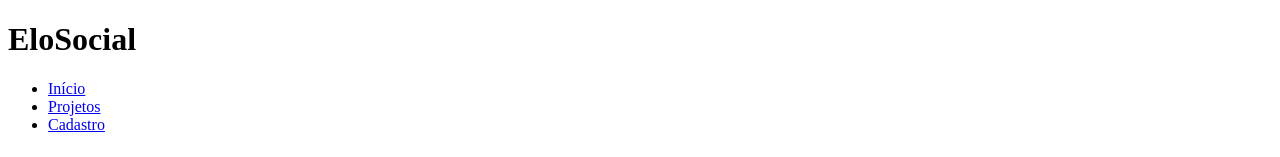
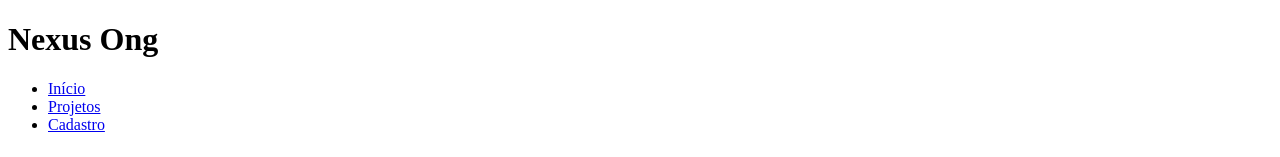
Before and after one commit to Amandalvss/Nexus-Ong, a plain HTML site: page cadastro.html in a window 1280 px wide. Shown: the top 157 px of the page. Drawn offline with Linux system fonts and the light colour scheme.

Commit message:
Atualização

```diff
--- a/cadastro.html
+++ b/cadastro.html
@@ -8,7 +8,7 @@
 <body>
   <!-- CABEÇALHO / MENU -->
   <header>
-    <h1>EloSocial</h1>
+    <h1>Nexus Ong</h1>
     <nav>
       <ul>
         <li><a href="index.html">Início</a></li>
```
